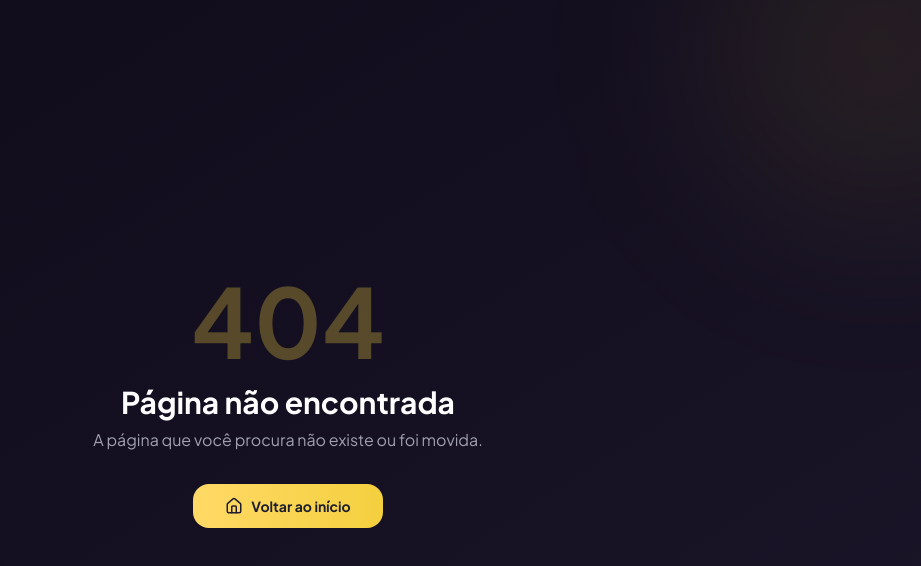
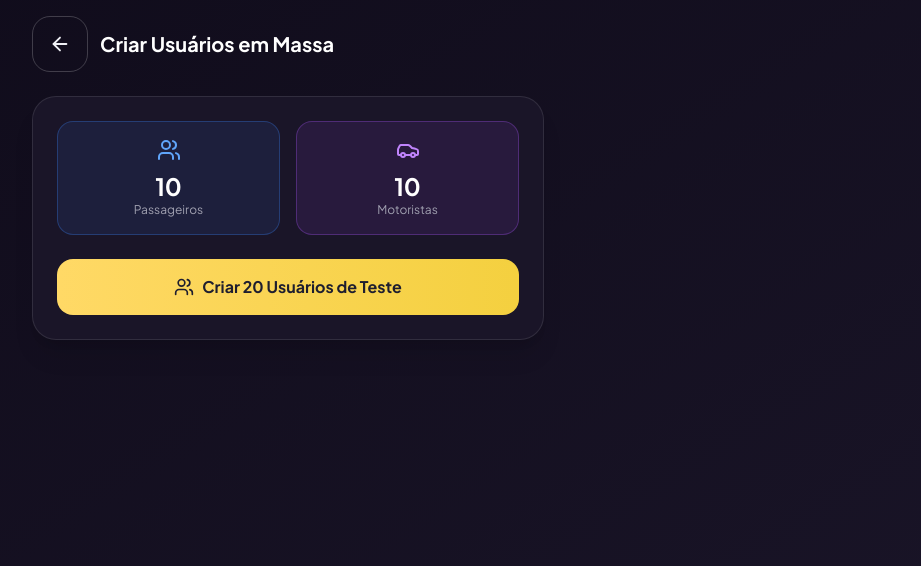
Before and after one commit to izakeobaleva/obaleva-app, a React (Vite) app: page /bulk-create in a window 1280 px wide. Before the commit this address had no page. Shown: the top 566 px of the page, without its empty margins (352-1273 px from the left). Built offline with nearby package versions, Linux system fonts and the light colour scheme.

Commit message:
[dyad] Adicionando página bulk create - wrote 2 file(s) + extra files edited outside of Dyad

```diff
--- a/src/App.tsx
+++ b/src/App.tsx
@@ -22,6 +22,7 @@ const Earnings = lazy(() => import('./pages/Earnings'))
 const Divulgacao = lazy(() => import('./pages/Divulgacao'))
 const AppDivulgacao = lazy(() => import('./pages/AppDivulgacao'))
 const TestLogin = lazy(() => import('./pages/TestLogin'))
+const BulkCreateUsers = lazy(() => import('./pages/BulkCreateUsers'))
 
 // Loader minimalista
 function PageLoader() {
@@ -44,6 +45,7 @@ function AppRoutes() {
       <Route path="/update-password" element={<Suspense fallback={<PageLoader />}><UpdatePassword /></Suspense>} />
       <Route path="/divulgar" element={<Suspense fallback={<PageLoader />}><AppDivulgacao /></Suspense>} />
       <Route path="/landing" element={<Suspense fallback={<PageLoader />}><Divulgacao /></Suspense>} />
+      <Route path="/bulk-create" element={<Suspense fallback={<PageLoader />}><BulkCreateUsers /></Suspense>} />
       <Route path="*" element={<NotFound />} />
     </>
   )
--- /dev/null
+++ b/src/pages/BulkCreateUsers.tsx
@@ -0,0 +1,220 @@
+import { useState } from 'react'
+import { supabase } from '../lib/supabaseClient'
+import { motion } from 'framer-motion'
+import { Users, Car, RefreshCw, CheckCircle, XCircle, ArrowLeft } from 'lucide-react'
+import { useNavigate } from 'react-router-dom'
+import { toast } from 'sonner'
+
+function generateInfo(tipo: 'passageiro' | 'motorista', index: number) {
+  const random = Math.random().toString(36).substring(2, 6)
+  return {
+    email: `${tipo}_teste_${index}_${random}@teste.com`,
+    password: 'Teste@123',
+    nome: tipo === 'passageiro'
+      ? `Passageiro Teste ${index}`
+      : `Motorista Teste ${index}`,
+    cpf: `${String(index).padStart(3, '0')}.${String(index + 100).padStart(3, '0')}.${String(index + 200).padStart(3, '0')}-${String(index).padStart(2, '0')}`,
+    telefone: `(11) 9${String(index).padStart(4, '0')}-${String(index + 1000).padStart(4, '0')}`,
+  }
+}
+
+export default function BulkCreateUsers() {
+  const navigate = useNavigate()
+  const [loading, setLoading] = useState(false)
+  const [results, setResults] = useState<{ tipo: string; email: string; status: 'ok' | 'error'; message: string }[]>([])
+  const [progresso, setProgresso] = useState({ atual: 0, total: 20 })
+
+  async function criarTodos() {
+    setLoading(true)
+    setResults([])
+
+    const usuarios: { tipo: 'passageiro' | 'motorista'; email: string; password: string; nome: string; cpf: string; telefone: string }[] = []
+
+    // 10 passageiros
+    for (let i = 1; i <= 10; i++) {
+      usuarios.push({ tipo: 'passageiro', ...generateInfo('passageiro', i) })
+    }
+
+    // 10 motoristas
+    for (let i = 1; i <= 10; i++) {
+      usuarios.push({ tipo: 'motorista', ...generateInfo('motorista', i) })
+    }
+
+    setProgresso({ atual: 0, total: usuarios.length })
+    const novosResults: typeof results = []
+
+    for (let i = 0; i < usuarios.length; i++) {
+      const u = usuarios[i]
+
+      try {
+        const { data: authData, error: authError } = await supabase.auth.signUp({
+          email: u.email,
+          password: u.password,
+          options: { data: { nome_completo: u.nome, tipo: u.tipo } }
+        })
+
+        if (authError) {
+          novosResults.push({ tipo: u.tipo, email: u.email, status: 'error', message: authError.message })
+          setResults([...novosResults])
+          setProgresso({ atual: i + 1, total: usuarios.length })
+          continue
+        }
+
+        let userId: string
+
+        if (!authData.session && authData.user) {
+          const { data: loginData, error: loginError } = await supabase.auth.signInWithPassword({ email: u.email, password: u.password })
+          if (loginError) {
+            novosResults.push({ tipo: u.tipo, email: u.email, status: 'error', message: loginError.message })
+            setResults([...novosResults])
+            setProgresso({ atual: i + 1, total: usuarios.length })
+            continue
+          }
+          userId = loginData.user!.id
+        } else if (authData.user) {
+          userId = authData.user.id
+        } else {
+          novosResults.push({ tipo: u.tipo, email: u.email, status: 'error', message: 'Usuário não criado' })
+          setResults([...novosResults])
+          setProgresso({ atual: i + 1, total: usuarios.length })
+          continue
+        }
+
+        const { error: userError } = await supabase.from('usuarios').insert({
+          id: userId,
+          nome_completo: u.nome,
+          email: u.email,
+          cpf: u.cpf,
+          telefone: u.telefone,
+          tipo: u.tipo,
+        })
+
+        if (userError) {
+          novosResults.push({ tipo: u.tipo, email: u.email, status: 'error', message: userError.message })
+          setResults([...novosResults])
+          setProgresso({ atual: i + 1, total: usuarios.length })
+          continue
+        }
+
+        if (u.tipo === 'passageiro') {
+          const { error: passError } = await supabase.from('passageiros').insert({ id: userId })
+          if (passError) console.warn(passError)
+        } else {
+          const { error: motError } = await supabase.from('motoristas').insert({
+            id: userId,
+            status: 'aprovado',
+            dados_veiculo: { modelo: 'Carro Teste', placa: `ABC-${String(i).padStart(4, '0')}`, ano: '2023', cor: 'Preto' }
+          })
+          if (motError) console.warn(motError)
+        }
+
+        novosResults.push({ tipo: u.tipo, email: u.email, status: 'ok', message: '✅ Criado com sucesso!' })
+        setResults([...novosResults])
+        setProgresso({ atual: i + 1, total: usuarios.length })
+      } catch (err: any) {
+        novosResults.push({ tipo: u.tipo, email: u.email, status: 'error', message: err.message || 'Erro desconhecido' })
+        setResults([...novosResults])
+        setProgresso({ atual: i + 1, total: usuarios.length })
+      }
+    }
+
+    setLoading(false)
+    const sucessos = novosResults.filter(r => r.status === 'ok').length
+    toast.success(`${sucessos} de ${usuarios.length} usuários criados!`)
+  }
+
+  const sucessos = results.filter(r => r.status === 'ok').length
+  const erros = results.filter(r => r.status === 'error').length
+
+  return (
+    <div className="min-h-screen bg-gradient-to-br from-[#0F0B1A] to-[#1A1528] p-4">
+      <div className="max-w-lg mx-auto">
+        <div className="flex items-center gap-3 mb-6">
+          <button onClick={() => navigate('/')} className="back-button-outline" type="button">
+            <ArrowLeft size={22} />
+          </button>
+          <h1 className="text-xl font-bold text-white">Criar Usuários em Massa</h1>
+        </div>
+
+        <div className="bg-[#1A1528] rounded-3xl border border-white/10 shadow-xl p-6 space-y-6">
+          <div className="grid grid-cols-2 gap-4">
+            <div className="bg-blue-500/10 border border-blue-500/30 rounded-2xl p-4 text-center">
+              <Users size={24} className="text-blue-400 mx-auto mb-2" />
+              <p className="text-2xl font-bold text-white">10</p>
+              <p className="text-xs text-[#A0A0B0]">Passageiros</p>
+            </div>
+            <div className="bg-purple-500/10 border border-purple-500/30 rounded-2xl p-4 text-center">
+              <Car size={24} className="text-purple-400 mx-auto mb-2" />
+              <p className="text-2xl font-bold text-white">10</p>
+              <p className="text-xs text-[#A0A0B0]">Motoristas</p>
+            </div>
+          </div>
+
+          {loading && (
+            <div className="bg-[#0F0B1A] rounded-2xl p-4 border border-white/10">
+              <div className="flex items-center justify-between mb-2">
+                <span className="text-sm text-white">Progresso</span>
+                <span className="text-sm text-[#F4D03F]">{progresso.atual}/{progresso.total}</span>
+              </div>
+              <div className="w-full bg-white/10 rounded-full h-2 overflow-hidden">
+                <motion.div
+                  className="h-full bg-gradient-to-r from-[#FFD966] to-[#F4D03F]"
+                  initial={{ width: 0 }}
+                  animate={{ width: `${(progresso.atual / progresso.total) * 100}%` }}
+                  transition={{ duration: 0.3 }}
+                />
+              </div>
+            </div>
+          )}
+
+          <motion.button
+            whileTap={{ scale: 0.98 }}
+            onClick={criarTodos}
+            disabled={loading}
+            className="w-full py-4 rounded-2xl font-bold bg-gradient-to-r from-[#FFD966] to-[#F4D03F] text-[#1E1E2F] hover:shadow-lg transition-all disabled:opacity-50 flex items-center justify-center gap-2"
+          >
+            {loading ? (
+              <>
+                <RefreshCw size={20} className="animate-spin" />
+                Criando usuários...
+              </>
+            ) : (
+              <>
+                <Users size={20} />
+                Criar 20 Usuários de Teste
+              </>
+            )}
+          </motion.button>
+
+          {results.length > 0 && (
+            <div className="bg-[#0F0B1A] rounded-2xl border border-white/10 p-3">
+              <div className="flex items-center justify-between mb-3">
+                <h3 className="text-sm font-bold text-white">Resultados</h3>
+                <div className="flex gap-3 text-xs">
+                  <span className="text-green-400">✅ {sucessos}</span>
+                  <span className="text-red-400">❌ {erros}</span>
+                </div>
+              </div>
+              <div className="max-h-60 overflow-y-auto space-y-1 custom-scrollbar">
+                {results.map((r, i) => (
+                  <div key={i} className="flex items-center gap-2 text-xs py-1 border-b border-white/5 last:border-0">
+                    {r.status === 'ok'
+                      ? <CheckCircle size={12} className="text-green-400 shrink-0" />
+                      : <XCircle size={12} className="text-red-400 shrink-0" />
+                    }
+                    <span className="text-white/60 w-16 shrink-0">{r.tipo === 'passageiro' ? '🚶' : '🚗'}</span>
+                    <span className="text-white/80 truncate flex-1">{r.email}</span>
+                    {r.status === 'error' && <span className="text-red-400 truncate max-w-[120px]">{r.message}</span>}
+                  </div>
+                ))}
+              </div>
+              <p className="text-xs text-[#A0A0B0] mt-3 text-center">
+                Senha padrão: <strong className="text-white">Teste@123</strong>
+              </p>
+            </div>
+          )}
+        </div>
+      </div>
+    </div>
+  )
+}
```
Also changed, not shown: .dyad/screenshot/cd08625e2e27915fb894b0aa655da9a47eaa5e67.png (added), .dyad/screenshot/def48fe0419c76f4aea2db6a66e4e876c3644cf9.png (deleted).
